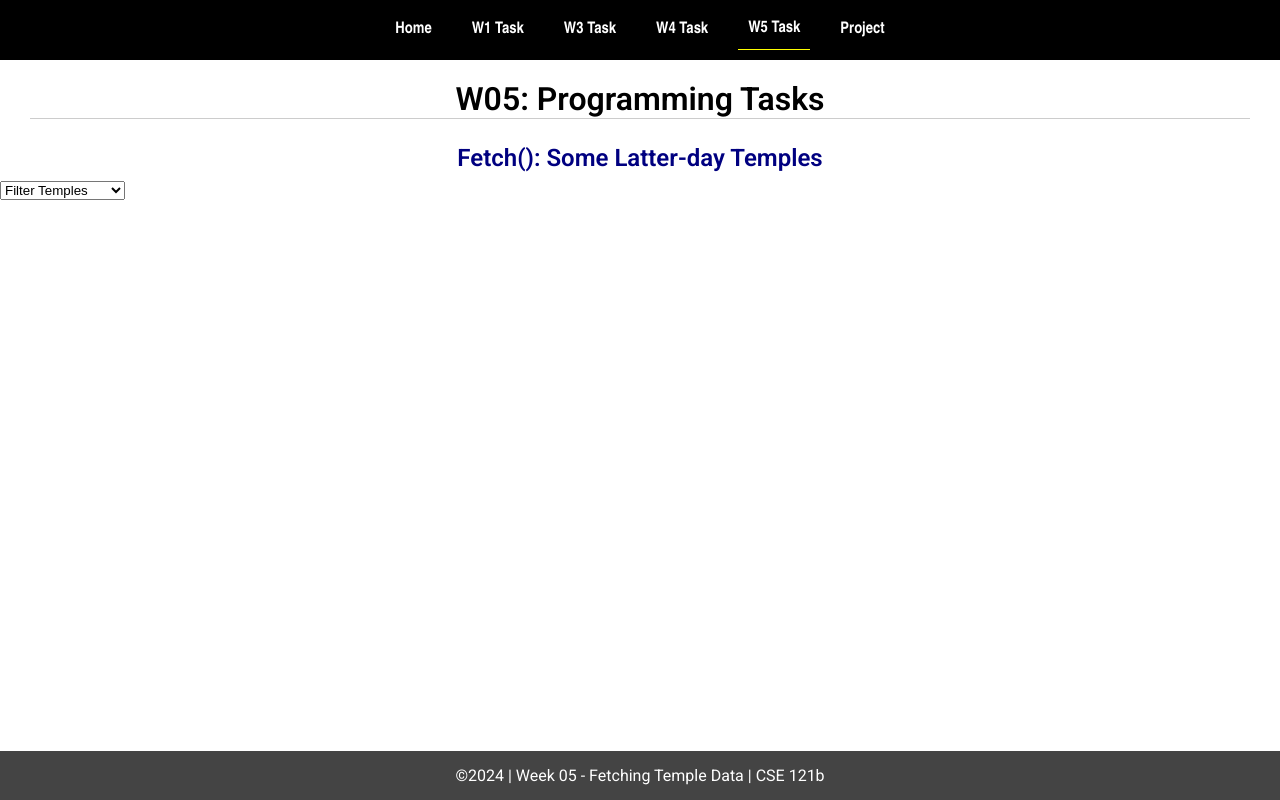
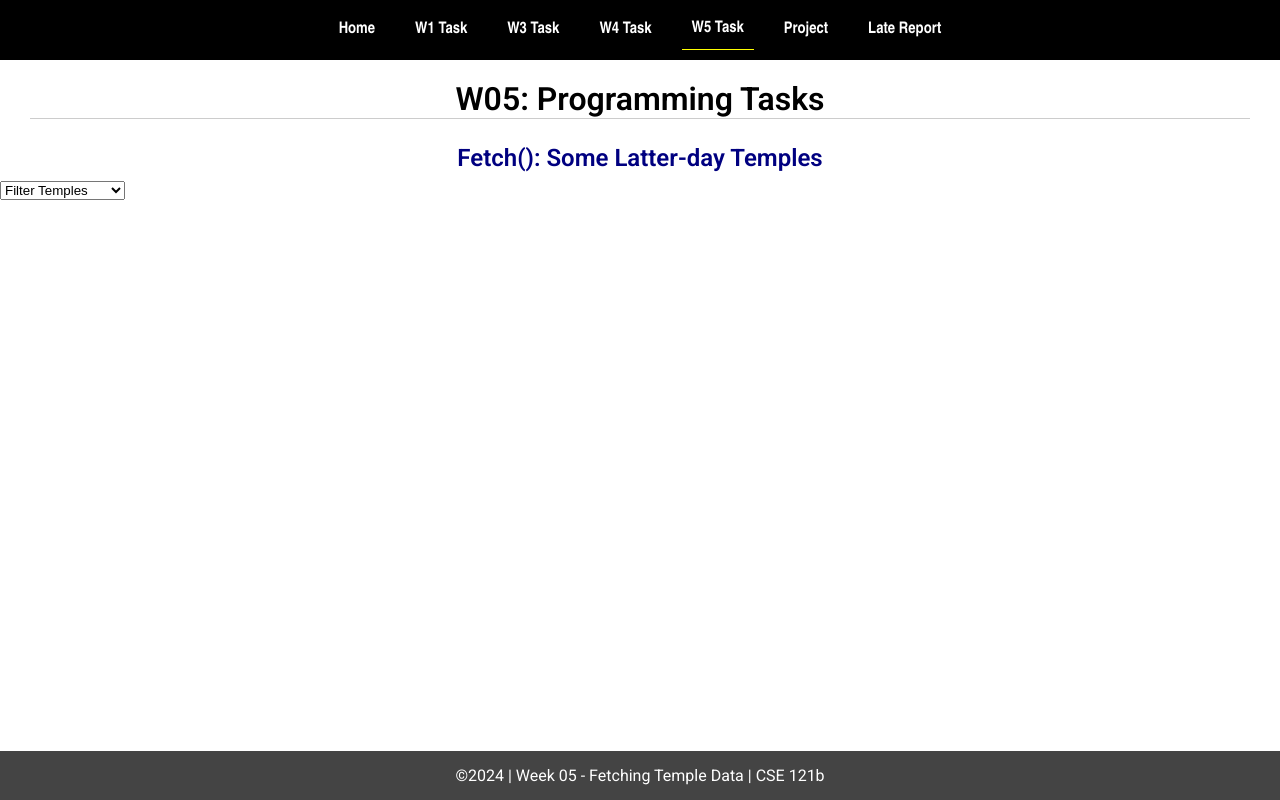
Before and after one commit to Jacob-Canyon/cse121b, a plain HTML site: page w05-task.html in a window 1280 px wide. Drawn offline with Linux system fonts and the light colour scheme; no server answers.

Commit message:
added link

```diff
--- a/w05-task.html
+++ b/w05-task.html
@@ -22,6 +22,7 @@
       <li><a href="w04-task.html">W4 Task</a></li>
       <li><a href="w05-task.html" class="active">W5 Task</a></li>
       <li><a href="project.html">Project</a></li>
+      <li><a href="latereport.html">Late Report</a></li>
     </ul>
   </nav>
   <main id="gridly">
```
